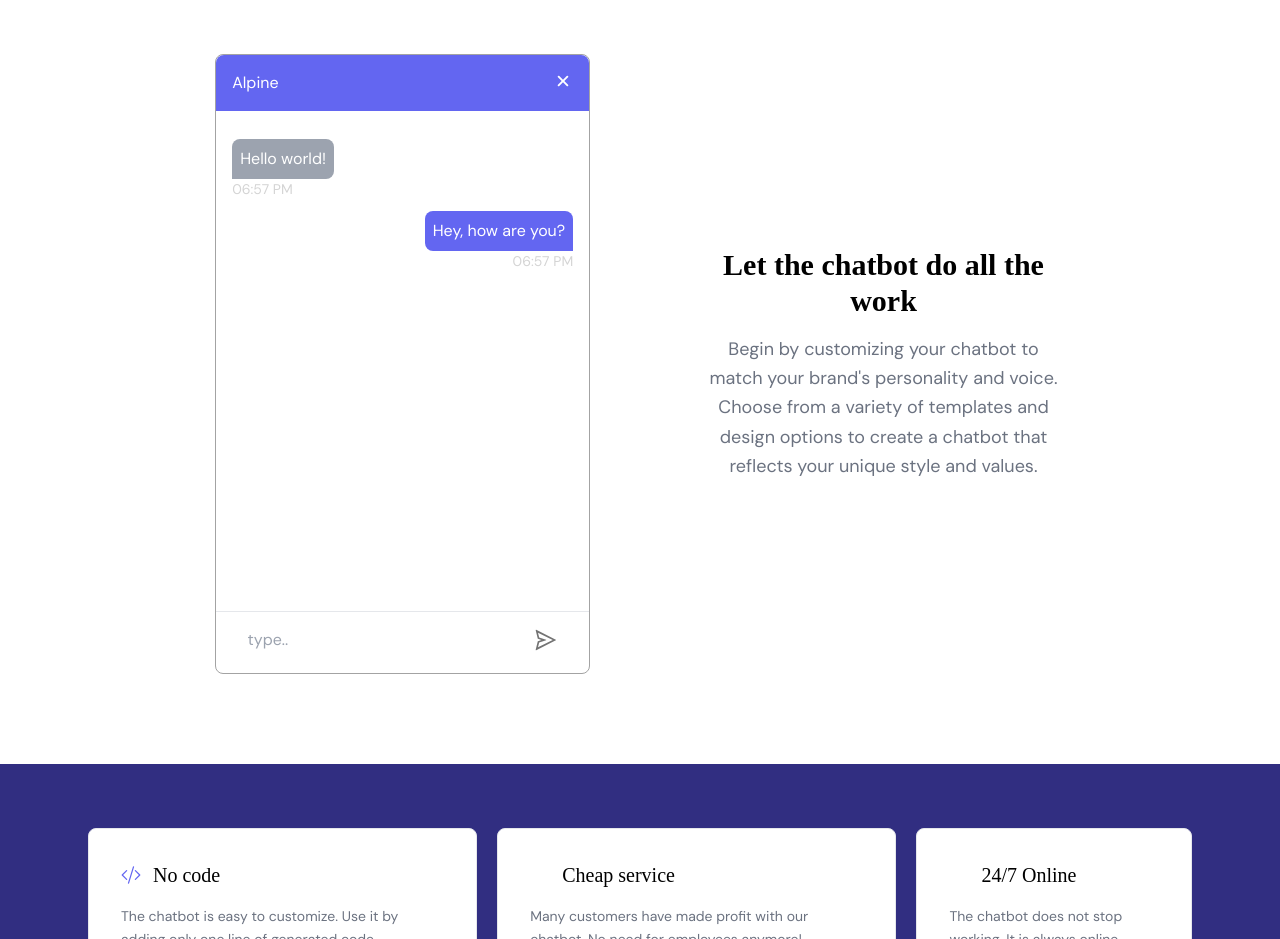
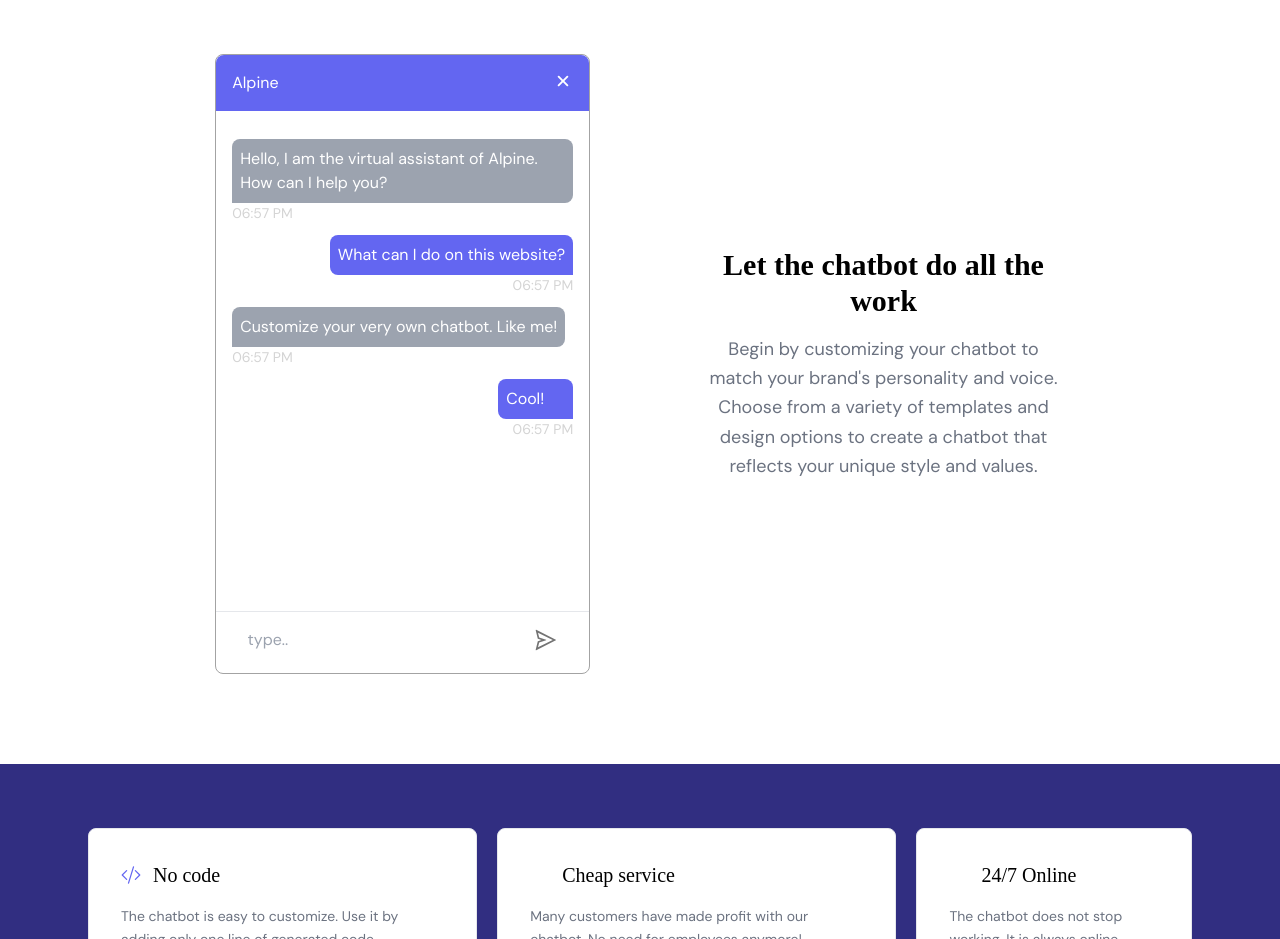
Before and after one commit to Mysurii/Alpine-AI, a React (Vite) app in the folder portal/: page / in a window 1280 px wide. Shown: the part 1200-2139 px from the top of the page. Built offline with nearby package versions, Linux system fonts and the light colour scheme; some icons are missing; a web font is replaced by a local one.

Commit message:
feat: added basic messages to example chatbot

```diff
--- a/portal/src/components/Chatbot/Bubble.tsx
+++ b/portal/src/components/Chatbot/Bubble.tsx
@@ -1,13 +1,12 @@
 import clsxm from "../../lib/clsxm"
+import { IMessage } from "../../types/message.type"
 
 interface IProps {
-  text: string
-  date: Date
-  isBot?: boolean,
-  button?: boolean
+  message: IMessage
 }
 
-function Bubble ( { text, date, isBot }: IProps ) {
+function Bubble ( { message }: IProps ) {
+  const isBot = message.sender === 'bot'
   return (
     <div className={clsxm( "flex flex-col mt-3", [
       !isBot && 'items-end'
@@ -15,9 +14,9 @@ function Bubble ( { text, date, isBot }: IProps ) {
       <div className={clsxm( 'flex min-w-[75px] w-fit p-2 rounded-lg', [
         isBot && 'text-left rounded-bl-none bg-gray-400 text-white',
         !isBot && 'text-right rounded-br-none bg-indigo-500 text-white'
-      ] )}>{text}</div>
+      ] )}>{message.text}</div>
       <span className="text-neutral-300 text-sm">
-        {date.toLocaleTimeString( [], { hour: '2-digit', minute: '2-digit' } )}
+        {message.date.toLocaleTimeString( [], { hour: '2-digit', minute: '2-digit' } )}
       </span>
     </div>
   )
--- a/portal/src/components/Chatbot/MessagesList.tsx
+++ b/portal/src/components/Chatbot/MessagesList.tsx
@@ -1,11 +1,12 @@
+import { useMessagesStore } from "../../stores/message.store"
 import Bubble from "./Bubble"
 
 function MessagesList () {
+  const { messages } = useMessagesStore()
 
   return (
     <div className="md:h-[500px] bg-white p-4">
-      <Bubble text="Hello world!" date={new Date()} isBot />
-      <Bubble text="Hey, how are you?" date={new Date()} isBot={false} />
+      {messages.map( message => <Bubble message={message} /> )}
     </div>
   )
 }
--- a/portal/src/pages/Home/Example.tsx
+++ b/portal/src/pages/Home/Example.tsx
@@ -1,6 +1,48 @@
+import { useEffect } from "react"
 import Chatbot from "../../components/Chatbot"
+import { useMessagesStore } from "../../stores/message.store"
+import { IMessage } from "../../types/message.type"
+
+const exampleMessages: IMessage[] = [
+  {
+    text: 'Hello, I am the virtual assistant of Alpine. How can I help you?',
+    date: new Date(),
+    sender: 'bot'
+  },
+  {
+    text: 'What can I do on this website?',
+    date: new Date(),
+    sender: 'user'
+  },
+  {
+    text: 'Customize your very own chatbot. Like me!',
+    date: new Date(),
+    sender: 'bot'
+  },
+  {
+    text: 'Cool!',
+    date: new Date(),
+    sender: 'user'
+  },
+]
+
+const sleep = ( ms: number ) => new Promise( ( r ) => setTimeout( r, ms ) );
+
 
 const Example = () => {
+  const { addMessage, emptyMessages } = useMessagesStore()
+
+  useEffect( () => {
+    const secondTimer = setInterval( async () => {
+      for ( const msg of exampleMessages ) {
+        await sleep( 500 )
+        addMessage( msg )
+      }
+      await sleep( 2000 )
+      emptyMessages()
+    }, 4000 )
+    return () => clearInterval( secondTimer )
+  }, [] )
   return (
     <div className="h-screen flex items-center flex-col-reverse lg:flex-row justify-center p-2 lg:p-24 gap-28" id="example">
       <Chatbot />
--- /dev/null
+++ b/portal/src/stores/message.store.tsx
@@ -0,0 +1,53 @@
+import { create } from "zustand";
+import { IMessage } from "../types/message.type";
+
+interface MessageState {
+  messages: IMessage[]
+  addMessage: ( message: IMessage ) => void,
+  emptyMessages: () => void
+  startExample: () => void
+}
+
+const exampleMessages: IMessage[] = [
+  {
+    text: 'Hello, I am the virtual assistant of Alpine. How can I help you?',
+    date: new Date(),
+    sender: 'bot'
+  },
+  {
+    text: 'What can I do on this website?',
+    date: new Date(),
+    sender: 'user'
+  },
+  {
+    text: 'Customize your very own chatbot. Like me!',
+    date: new Date(),
+    sender: 'bot'
+  },
+]
+
+export const useMessagesStore = create<MessageState>( ( set, get ) => ( {
+  messages: [],
+  addMessage: ( message: IMessage ) => {
+    set( state => ( {
+      ...state,
+      messages: [ ...state.messages, message ]
+    } ) )
+  },
+  emptyMessages: () => {
+    set( state => ( {
+      ...state,
+      messages: []
+    } ) )
+  },
+  startExample: () => {
+    for ( ; ; ) {
+      for ( const msg of exampleMessages ) {
+        setInterval( () => {
+          get().addMessage( msg )
+        }, 500 )
+      }
+      get().emptyMessages()
+    }
+  }
+} ) )
```
Also changed, not shown: portal/src/types/message.type.tsx (added, +7 -0 lines).
